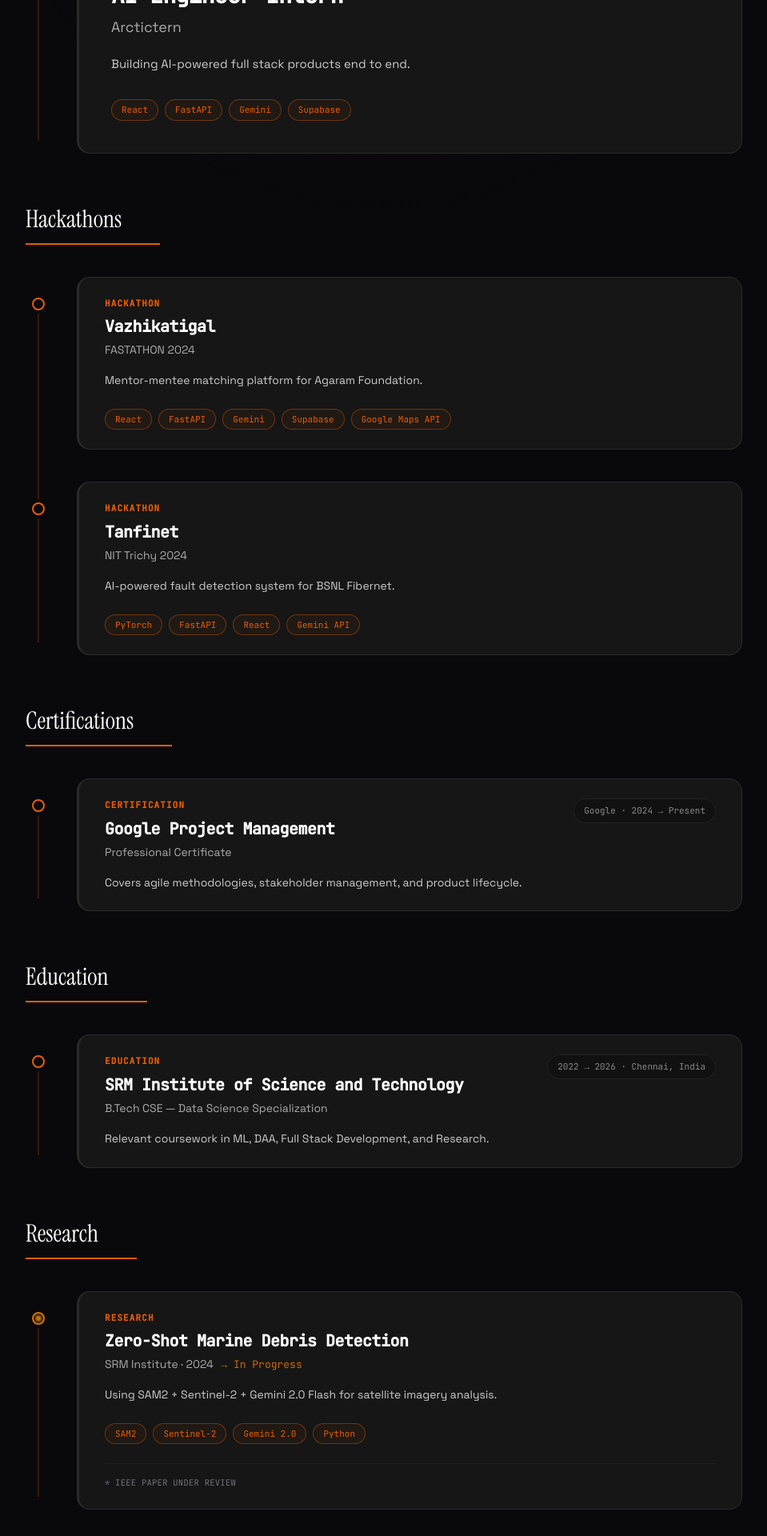
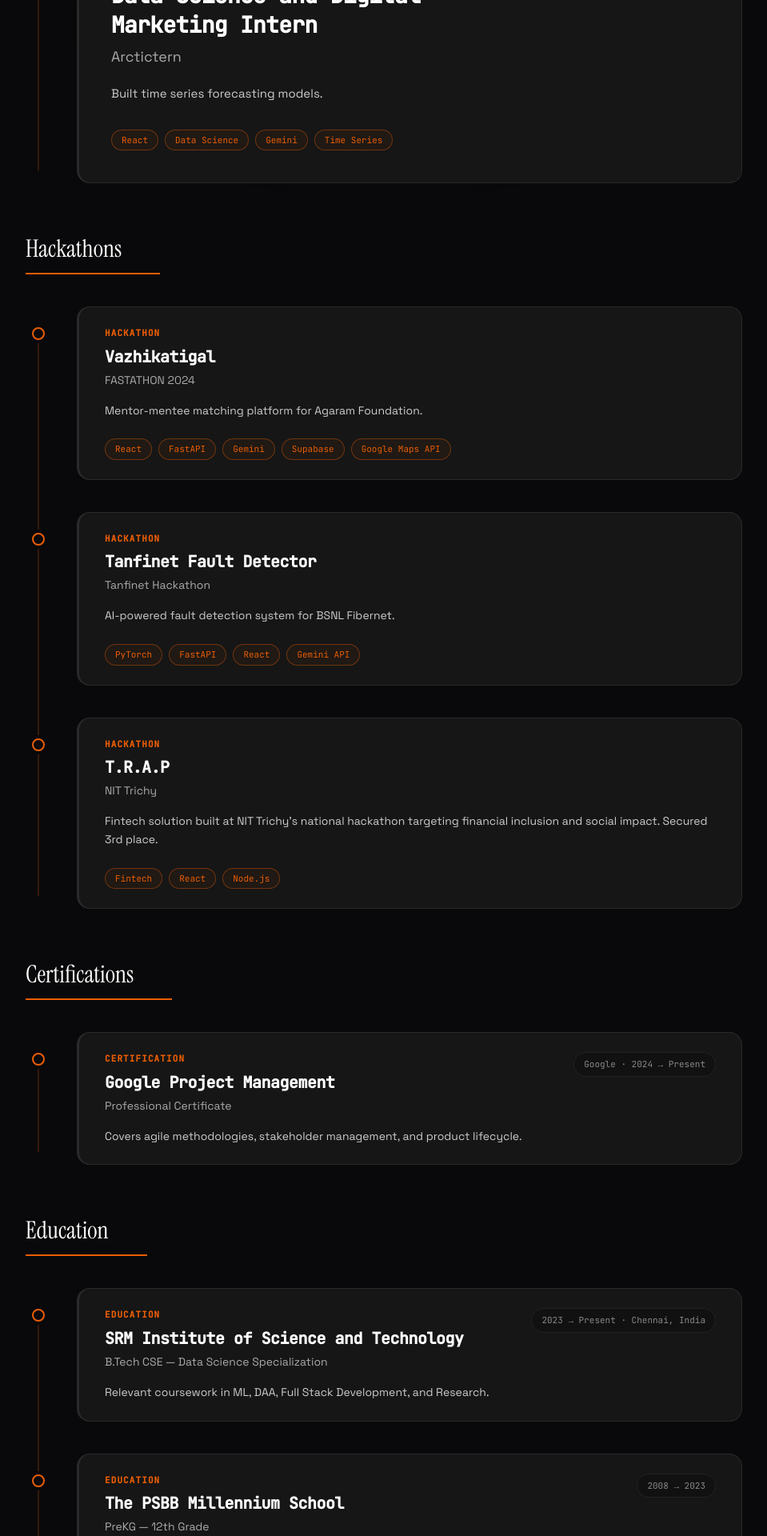
Before and after one commit to akshath-31/Akshath-Portfolio, a React (Vite) app: page /experience in a window 1280 px wide. Shown: the part 520-2440 px from the top of the page at 80% size, without its empty margins (160-1119 px from the left). Built offline with nearby package versions, Linux system fonts and the light colour scheme.

Commit message:
Added exp page changes

```diff
--- a/src/pages/Experience.tsx
+++ b/src/pages/Experience.tsx
@@ -1,9 +1,10 @@
 import { motion } from "motion/react";
 import TopNav from "../components/TopNav";
 
-const internshipTech = ["React", "FastAPI", "Gemini", "Supabase"];
+const internshipTech = ["React", "Data Science", "Gemini", "Time Series"];
 const vazhikatigalTech = ["React", "FastAPI", "Gemini", "Supabase", "Google Maps API"];
 const tanfinetTech = ["PyTorch", "FastAPI", "React", "Gemini API"];
+const trapTech = ["Fintech", "React", "Node.js"];
 const researchTech = ["SAM2", "Sentinel-2", "Gemini 2.0", "Python"];
 
 export default function Experience() {
@@ -52,14 +53,14 @@ export default function Experience() {
                       <div className="flex flex-col md:flex-row md:items-start justify-between gap-4 mb-5">
                         <div>
                           <span className="text-[11px] font-mono tracking-widest text-[#e85d04] uppercase font-bold mb-2 block">Internship</span>
-                          <h3 className="text-2xl md:text-[28px] font-mono font-bold tracking-tight text-white mb-2">AI Engineer Intern</h3>
+                          <h3 className="text-2xl md:text-[28px] font-mono font-bold tracking-tight text-white mb-2">Data Science and Digital Marketing Intern</h3>
                           <div className="text-lg text-[#aaa] font-sans">Arctictern</div>
                         </div>
                         <div className="text-[12px] md:text-[13px] font-mono text-[#888] bg-[#111] px-4 py-2 rounded-full border border-[#222] whitespace-nowrap self-start">
-                          2024 → Present
+                          June 2025 → July 2025
                         </div>
                       </div>
-                      <p className="text-[#ccc] font-sans text-[15px] leading-relaxed mb-8">Building AI-powered full stack products end to end.</p>
+                      <p className="text-[#ccc] font-sans text-[15px] leading-relaxed mb-8">Built time series forecasting models.</p>
                       <div className="flex flex-wrap gap-2">
                         {internshipTech.map((t) => (
                           <span key={t} className="px-3 py-1 border border-[#e85d04]/40 text-[#e85d04] rounded-full text-[11px] font-mono bg-[#e85d04]/5 transition-all duration-200 group-hover:bg-[#e85d04] group-hover:text-[#09090b] group-hover:font-semibold">
@@ -112,13 +113,35 @@ export default function Experience() {
                       <div className="flex flex-col md:flex-row md:items-start justify-between gap-3 mb-4">
                         <div>
                           <span className="text-[11px] font-mono tracking-widest text-[#e85d04] uppercase font-bold mb-1.5 block">Hackathon</span>
-                          <h3 className="text-[20px] font-mono font-bold tracking-tight text-white mb-1">Tanfinet</h3>
-                          <div className="text-[14px] text-[#aaa] font-sans">NIT Trichy 2024</div>
+                          <h3 className="text-[20px] font-mono font-bold tracking-tight text-white mb-1">Tanfinet Fault Detector</h3>
+                          <div className="text-[14px] text-[#aaa] font-sans">Tanfinet Hackathon</div>
                         </div>
                       </div>
                       <p className="text-[#ccc] font-sans text-[14px] leading-relaxed mb-6">AI-powered fault detection system for BSNL Fibernet.</p>
                       <div className="flex flex-wrap gap-2 mt-auto">
                         {tanfinetTech.map((t) => (
+                          <span key={t} className="px-3 py-1 border border-[#e85d04]/40 text-[#e85d04] rounded-full text-[11px] font-mono bg-[#e85d04]/5 transition-all duration-200 group-hover:bg-[#e85d04] group-hover:text-[#09090b] group-hover:font-semibold">
+                            {t}
+                          </span>
+                        ))}
+                      </div>
+                    </div>
+                  </div>
+
+                  {/* T.R.A.P */}
+                  <div className="relative pl-12 md:pl-16 group transition-all duration-200 hover:translate-x-1">
+                    <div className="absolute left-[8px] top-[26px] w-4 h-4 rounded-full border-2 border-[#e85d04] bg-[#09090b] transition-all duration-200 group-hover:scale-125 group-hover:bg-[#e85d04] z-10 shadow-[0_0_0_4px_#09090b]" />
+                    <div className="bg-[#161616] p-6 px-8 rounded-[16px] border border-[#2a2a2a] border-l-[3px] border-l-[#2a2a2a] group-hover:border-l-[#e85d04] transition-all duration-200">
+                      <div className="flex flex-col md:flex-row md:items-start justify-between gap-3 mb-4">
+                        <div>
+                          <span className="text-[11px] font-mono tracking-widest text-[#e85d04] uppercase font-bold mb-1.5 block">Hackathon</span>
+                          <h3 className="text-[20px] font-mono font-bold tracking-tight text-white mb-1">T.R.A.P</h3>
+                          <div className="text-[14px] text-[#aaa] font-sans">NIT Trichy</div>
+                        </div>
+                      </div>
+                      <p className="text-[#ccc] font-sans text-[14px] leading-relaxed mb-6">Fintech solution built at NIT Trichy's national hackathon targeting financial inclusion and social impact. Secured 3rd place.</p>
+                      <div className="flex flex-wrap gap-2 mt-auto">
+                        {trapTech.map((t) => (
                           <span key={t} className="px-3 py-1 border border-[#e85d04]/40 text-[#e85d04] rounded-full text-[11px] font-mono bg-[#e85d04]/5 transition-all duration-200 group-hover:bg-[#e85d04] group-hover:text-[#09090b] group-hover:font-semibold">
                             {t}
                           </span>
@@ -180,10 +203,27 @@ export default function Experience() {
                           <div className="text-[14px] text-[#aaa] font-sans">B.Tech CSE — Data Science Specialization</div>
                         </div>
                         <div className="text-[11px] font-mono text-[#888] bg-[#111] px-3 py-1.5 rounded-full border border-[#222] whitespace-nowrap self-start">
-                          2022 → 2026 · Chennai, India
+                          2023 → Present · Chennai, India
                         </div>
                       </div>
                       <p className="text-[#ccc] font-sans text-[14px] leading-relaxed mt-4">Relevant coursework in ML, DAA, Full Stack Development, and Research.</p>
+                    </div>
+                  </div>
+
+                  {/* PSBB */}
+                  <div className="relative pl-12 md:pl-16 group transition-all duration-200 hover:translate-x-1">
+                    <div className="absolute left-[8px] top-[26px] w-4 h-4 rounded-full border-2 border-[#e85d04] bg-[#09090b] transition-all duration-200 group-hover:scale-125 group-hover:bg-[#e85d04] z-10 shadow-[0_0_0_4px_#09090b]" />
+                    <div className="bg-[#161616] p-6 px-8 rounded-[16px] border border-[#2a2a2a] border-l-[3px] border-l-[#2a2a2a] group-hover:border-l-[#e85d04] transition-all duration-200">
+                      <div className="flex flex-col md:flex-row md:items-start justify-between gap-3 mb-3">
+                        <div>
+                          <span className="text-[11px] font-mono tracking-widest text-[#e85d04] uppercase font-bold mb-1.5 block">Education</span>
+                          <h3 className="text-[20px] font-mono font-bold tracking-tight text-white mb-1">The PSBB Millennium School</h3>
+                          <div className="text-[14px] text-[#aaa] font-sans">PreKG — 12th Grade</div>
+                        </div>
+                        <div className="text-[11px] font-mono text-[#888] bg-[#111] px-3 py-1.5 rounded-full border border-[#222] whitespace-nowrap self-start">
+                          2008 → 2023
+                        </div>
+                      </div>
                     </div>
                   </div>
                 </div>
```
